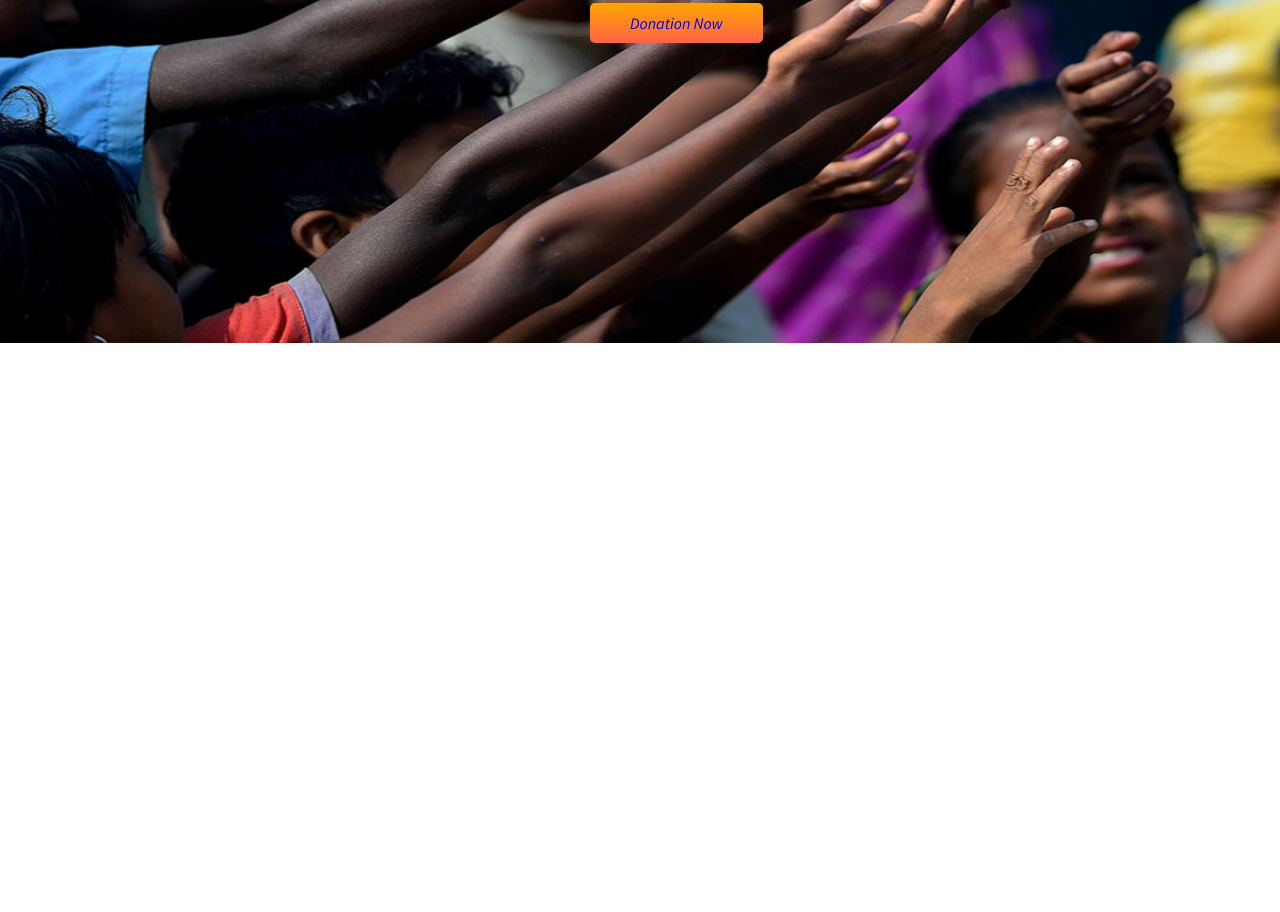
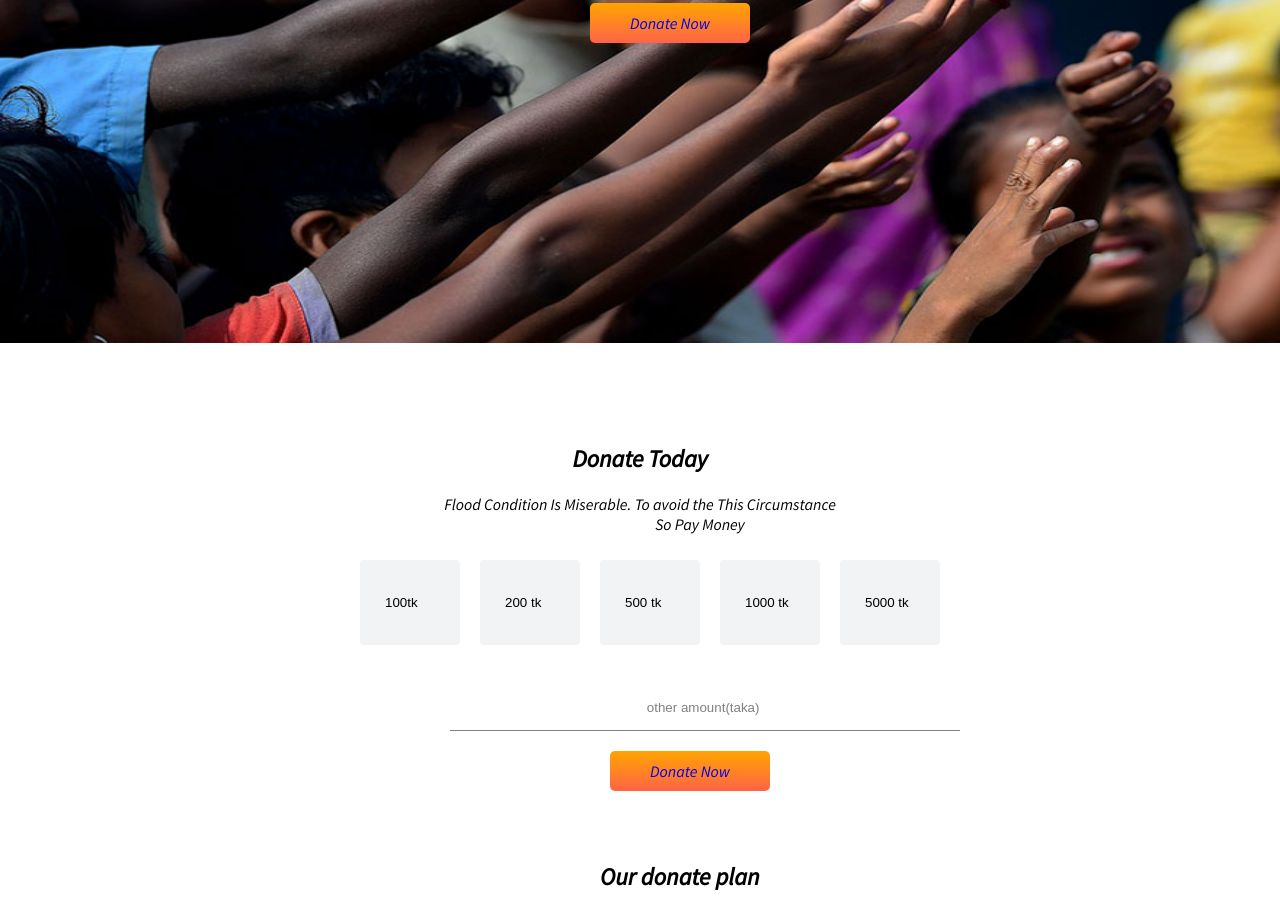
Before and after one commit to shakirmouri/donate-flood-affectedPeople, a plain HTML site: page index.html in a window 1280 px wide. Shown: the part 297-1209 px from the top of the page. Before the commit the page ends 800 px from the top, so only its background shows below. Drawn offline with Linux system fonts and the light colour scheme.

Commit message:
submitted

```diff
--- a/index.html
+++ b/index.html
@@ -23,11 +23,48 @@
         <span> Your little step can save their Lives!</span>
         </p>
        </div>
-        <a class="click-button"href="#" target="_blank" >Donation Now</a>
+        <a class="click-button"href="#" target="_blank" >Donate Now</a>
        </div>
     </section>
-    <section class="donate-amount">
+    <section class="donate-today">
+        <h2 class="donate">Donate Today</h2>
+        <p class="donat-discript">Flood Condition Is Miserable. To avoid the This Circumstance<br>
+            <span>So Pay Money</span>
+        </p>
+        <div class="donate-amount">
+            <div class class="input-hundred">
+                <input type="text" id="hundred" name="hundred" value="100tk">
+            </div>
+            <div class class="input-twohundred">
+                <input type="text" id="twohundred" name="twohundred" value="200 tk">
+            </div>
+            <div class class="input-fivehundred">
+                <input type="text" id="fivehundred" name="fivehundred" value="500 tk">
+            </div>
+            <div class class="input-Thousands">
+                <input type="text" id="Thousands" name="hundred" value="1000 tk">
+            </div>
+            <div  class="input-fiveThousands">
+                <input type="text" id="fiveThousands" name="fiveThousands" value="5000 tk">
+            </div>
 
+        </div>
+        <br>
+        <div class="other-amount">
+            <input type="text" id="other-amount" name="other amount" value="other amount(taka) ">
+        </div>
+        <br>
+        <a href="#" id="click-process"target="_blank" >Donate Now</a>
+
+    </section>
+    <section class="donate-plans">
+     <div class="plan-content-one">
+        <h2>Our donate plan </h2>
+     </div>
+     <div class="plan-content-two"></div>
+     <div>
+
+     </div>
     </section>
 </body>
 </html>
--- a/style.css
+++ b/style.css
@@ -44,3 +44,59 @@ span{
     background-image: linear-gradient(orange,tomato);
     border-radius: 5px;
 }
+.donate-today{
+ background-color: white;
+ text-align: center;
+}
+.donate{
+    margin-top: 100px;
+    text-align: center;
+}
+.donat-discript{
+    text-align: center;
+}
+.donate-amount{
+    display:flex;
+    margin-left: 350px;
+}
+input[type=text]{
+    width: 100px;
+    padding: 35px 25px;
+    box-sizing: border-box;
+
+    border: 0px solid grey;
+    border-radius: 4px;
+    background-color:#F2F3F4;
+    margin: 10px;
+}
+.other-amount{
+    position: relative;
+    margin-left: 150px;
+}
+.other-amount #other-amount{
+    border: none white;
+    padding: 15px 5px;
+    border-radius: 0px;
+    box-sizing: unset;
+    border-bottom: 1px solid grey;
+    width: 500px;
+    margin-left: -10px;
+    text-align: center;
+    background-color: white;
+    color:grey;
+
+}
+#click-process{
+    margin-top: 500px;
+    text-decoration: none;
+    background-image: linear-gradient(orange,tomato);
+    border-radius: 5px;
+    padding: 10px 40px;
+    margin-left: 100px;
+}
+.donate-plans{
+    margin-top: 80px;
+}
+.plan-content-one{
+margin-left: 600px;
+}
```
